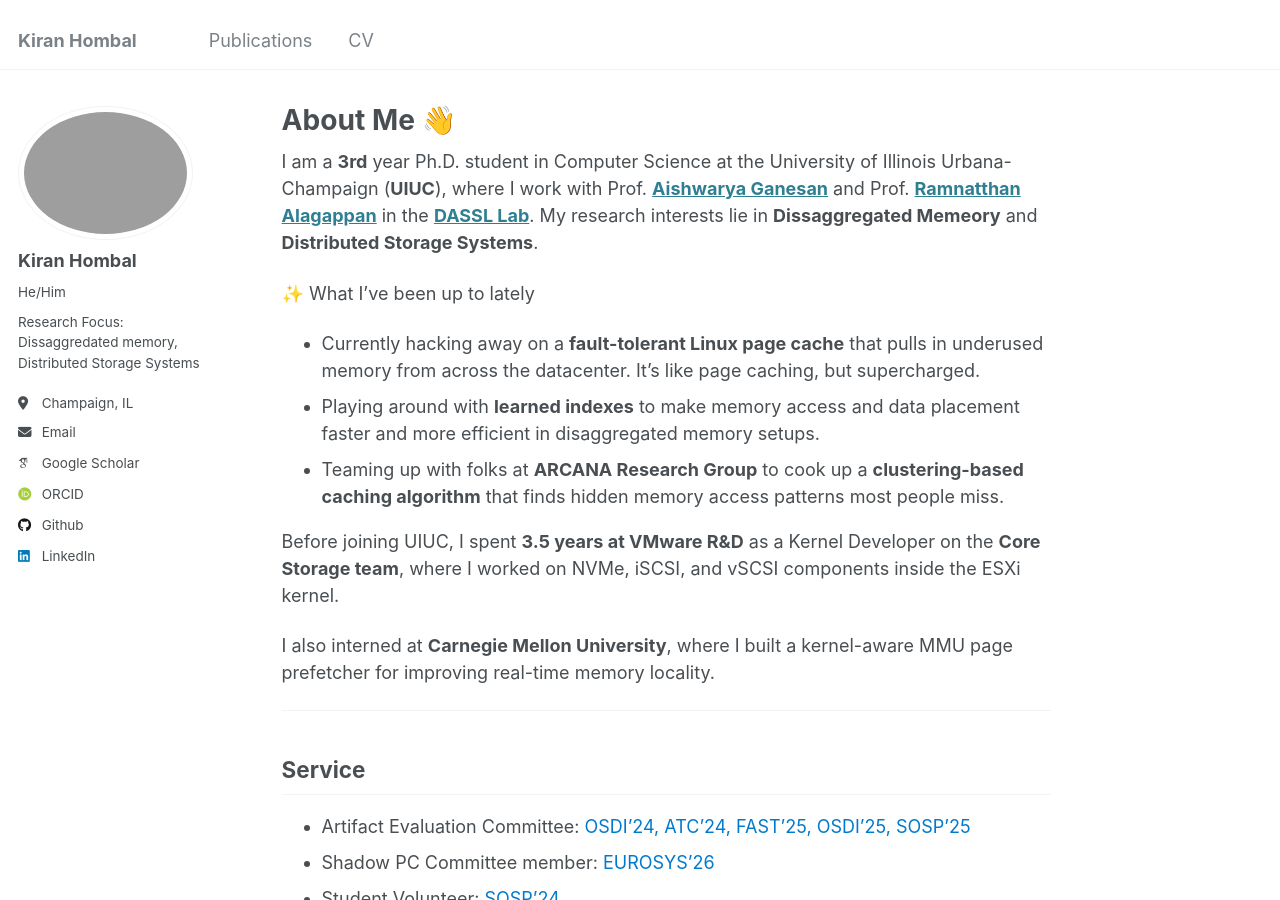
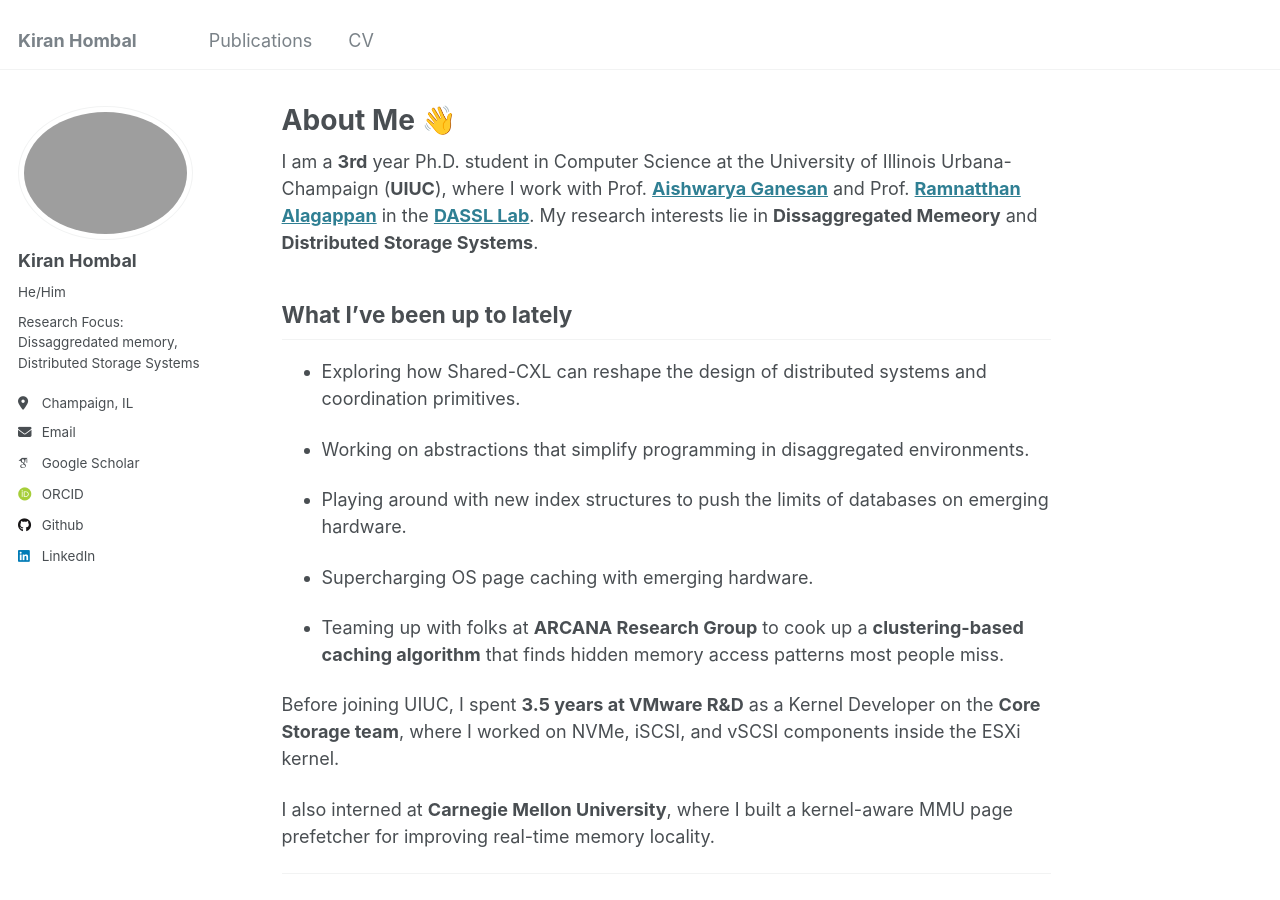
Before and after one commit to KSTARK007/KSTARK007.github.io, a Jekyll site: the page built from _pages/about.md, in a window 1280 px wide and 900 px high. Built offline with Jekyll 4.4.1, drawn with Linux system fonts in a browser that asks for light colours; some web fonts are replaced.

Commit message:
updating the About me section

```diff
--- a/_pages/about.md
+++ b/_pages/about.md
@@ -9,12 +9,16 @@ redirect_from:
 
 I am a **3rd** year Ph.D. student in Computer Science at the University of Illinois Urbana-Champaign (**UIUC**), where I work with Prof. [**Aishwarya Ganesan**](https://aishwaryaganesan.github.io/) and Prof. [**Ramnatthan Alagappan**](https://ramalagappan.github.io/) in the [**DASSL Lab**](https://dassl-uiuc.github.io/). My research interests lie in **Dissaggregated Memeory** and **Distributed Storage Systems**.
 
-✨ What I’ve been up to lately
+## What I've been up to lately
 
-<!-- - Built **UniCache**, a smart caching layer that cuts down redundancy in replicated storage using something called **Replication-Aware Caching (RAC)** — because nobody likes duplicate data everywhere. -->
-<!-- - Helped design a system to provide **cache-coherent access** to coarse-grained objects on a rack-scale CXL pod (shared) with limited hardware coherence. — basically making memory sharing across the rack less of a headache. -->
-- Currently hacking away on a **fault-tolerant Linux page cache** that pulls in underused memory from across the datacenter. It’s like page caching, but supercharged.
-- Playing around with **learned indexes** to make memory access and data placement faster and more efficient in disaggregated memory setups.
+- Exploring how Shared-CXL can reshape the design of distributed systems and coordination primitives.
+
+- Working on abstractions that simplify programming in disaggregated environments.
+
+- Playing around with new index structures to push the limits of databases on emerging hardware.
+
+- Supercharging OS page caching with emerging hardware.
+
 - Teaming up with folks at **ARCANA Research Group** to cook up a **clustering-based caching algorithm** that finds hidden memory access patterns most people miss.
 
 
```
